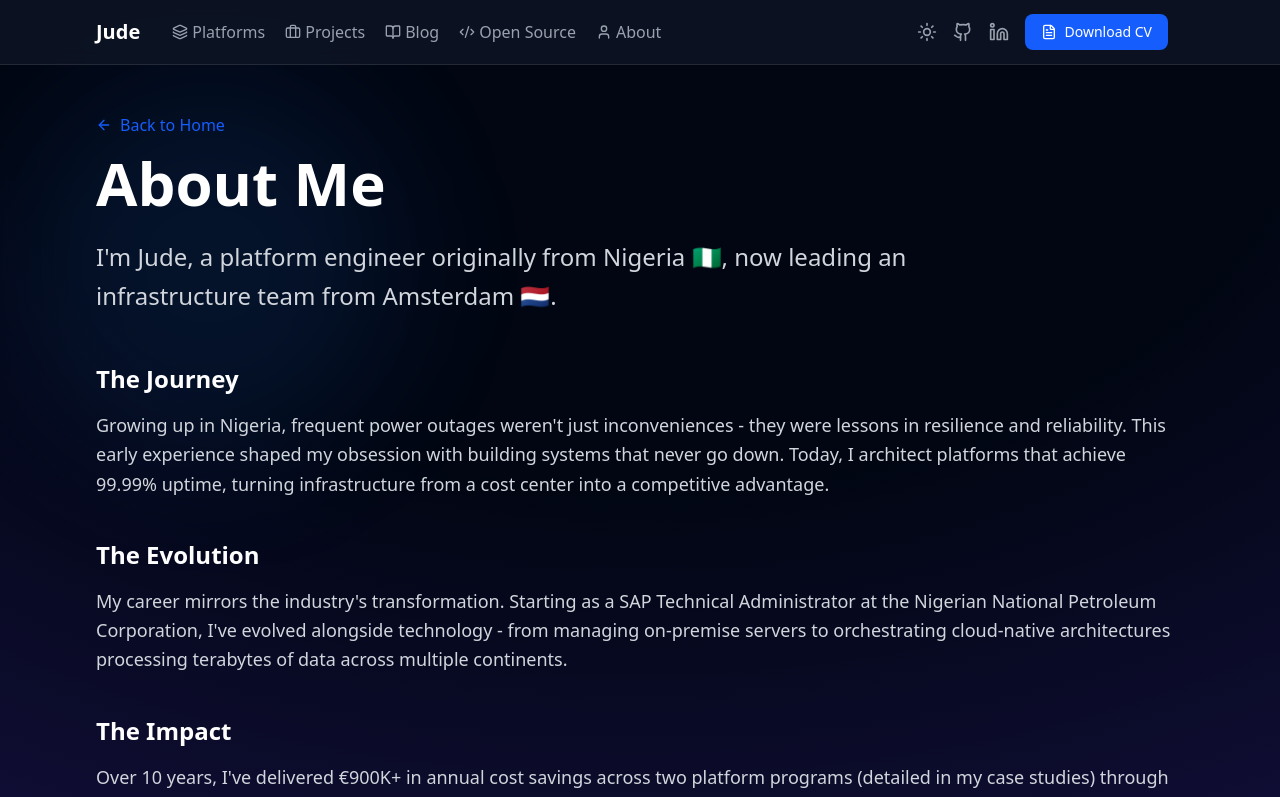
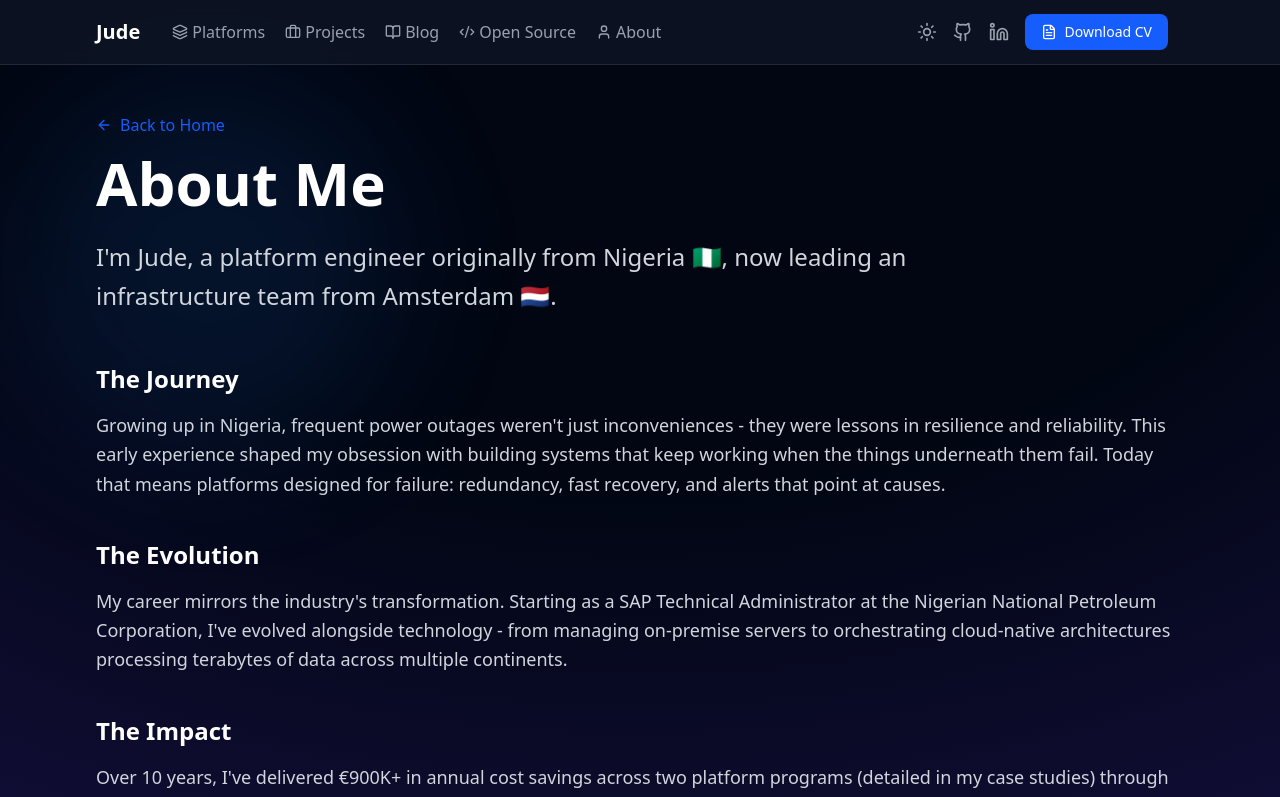
Before and after one commit to judeoyovbaire/personal-website, a Next.js app: page /about in a window 1280 px wide. Shown: the top 797 px of the page. Built offline with nearby package versions, Linux system fonts and the light colour scheme.

Commit message:
content: drop the 99.99% uptime claim (not backed by a measured SLO)

```diff
--- a/app/about/page.tsx
+++ b/app/about/page.tsx
@@ -91,8 +91,8 @@ export default function About() {
             <p className="text-lg text-gray-600 dark:text-gray-300 leading-relaxed">
               Growing up in Nigeria, frequent power outages weren&apos;t just inconveniences - they were
               lessons in resilience and reliability. This early experience shaped my obsession with
-              building systems that never go down. Today, I architect platforms that achieve 99.99%
-              uptime, turning infrastructure from a cost center into a competitive advantage.
+              building systems that keep working when the things underneath them fail. Today that means
+              platforms designed for failure: redundancy, fast recovery, and alerts that point at causes.
             </p>
           </section>
 
--- a/components/ImpactStats.tsx
+++ b/components/ImpactStats.tsx
@@ -6,7 +6,7 @@ import Link from 'next/link'
 export function ImpactStats() {
   const stats = [
     { label: "Annual Savings Delivered", value: "€900K+", href: "/projects" },
-    { label: "Platform Reliability", value: "99.99%" },
+    { label: "Production Services Migrated", value: "200+" },
     { label: "Engineers Mentored", value: "20+" },
     { label: "Clouds in Production", value: "3" }
   ]
--- a/data/casestudies.ts
+++ b/data/casestudies.ts
@@ -138,7 +138,6 @@ export const caseStudies: CaseStudy[] = [
       { metric: 'Annual Savings', value: '€500K+' },
       { metric: 'Deployment Time', value: '2 hours → 15 min (85% faster)' },
       { metric: 'Deployment Frequency', value: 'Weekly → 50+/day' },
-      { metric: 'Platform Uptime', value: '99.99%' },
       { metric: 'Self-Service Adoption', value: '85% of teams' },
       { metric: 'Team Onboarding', value: '< 2 days' },
       { metric: 'Golden Path Coverage', value: '90%+ services' },
--- a/data/projects.ts
+++ b/data/projects.ts
@@ -56,7 +56,6 @@ export const projects: Project[] = [
     impact: {
       cost: '€500K saved annually',
       performance: '85% faster deployments',
-      reliability: '99.99% uptime',
     },
     description:
       'Led migration of 200+ microservices from VMs to Kubernetes, transforming deployment frequency from weekly to 50+ times daily.',
```
